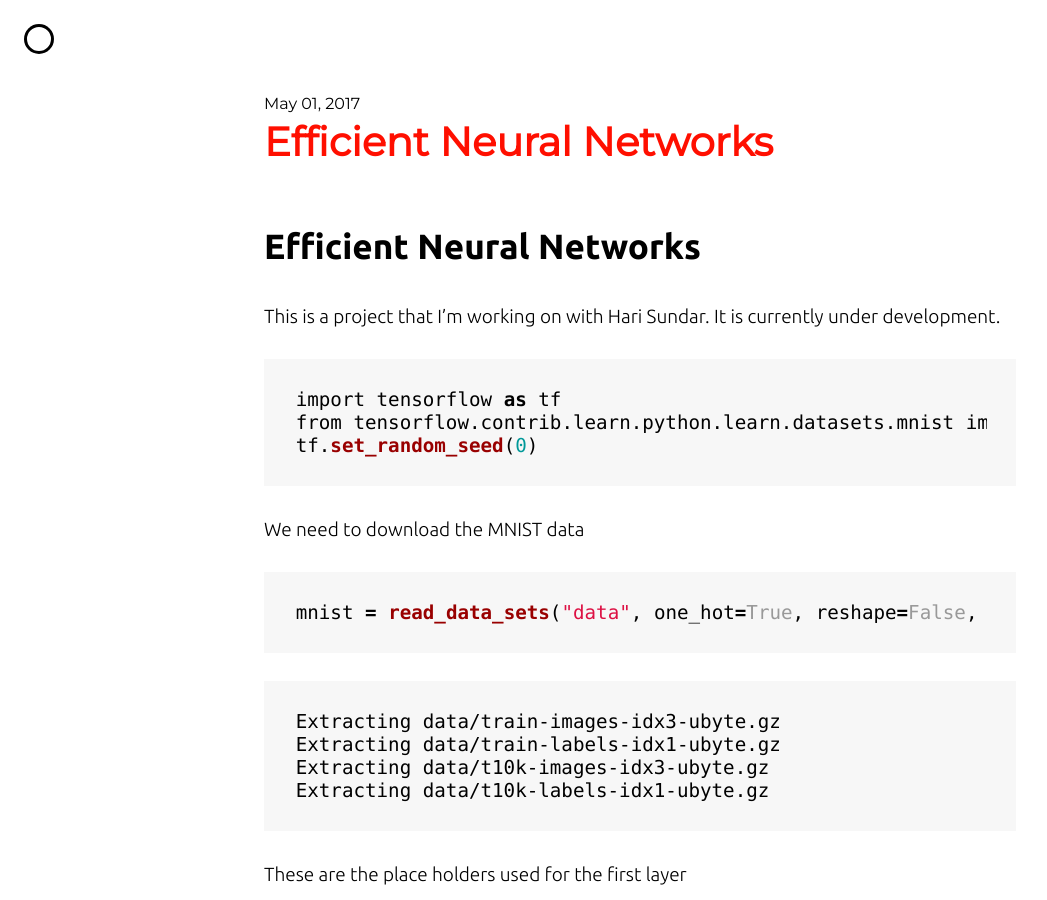
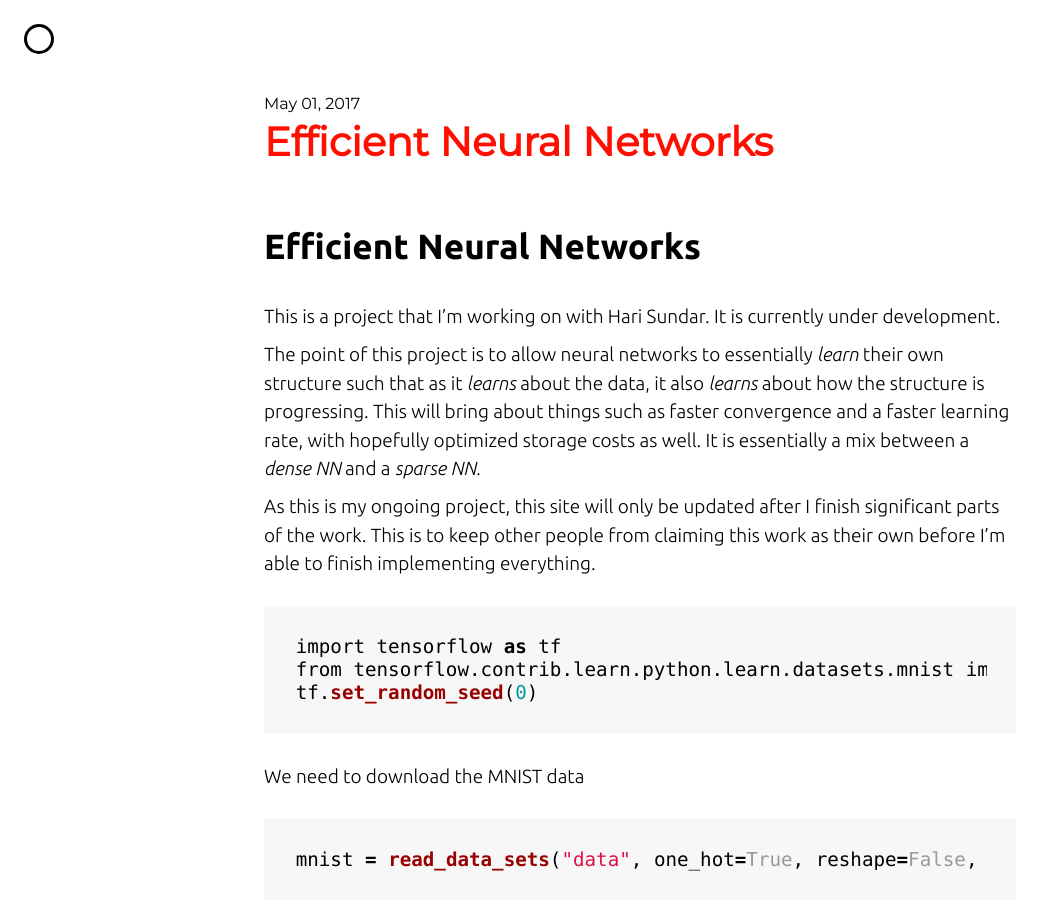
Before and after one commit to cmertin/cmertin.github.io, a Jekyll site: the page built from _posts/2017-05-01-Efficient-Neural-Networks.markdown, in a window 1280 px wide and 900 px high. Shown: the whole window, without its empty margins (0-1047 px from the left). Built offline with Jekyll 4.4.1, drawn with Linux system fonts in a browser that asks for light colours; nearby versions of some CDN libraries; comment, search, counter and statistics services are not loaded.

Commit message:
Added Description

````diff
--- a/_posts/2017-05-01-Efficient-Neural-Networks.markdown
+++ b/_posts/2017-05-01-Efficient-Neural-Networks.markdown
@@ -2,6 +2,10 @@
 # Efficient Neural Networks
 
 This is a project that I'm working on with Hari Sundar. It is currently under development.
+
+The point of this project is to allow neural networks to essentially *learn* their own structure such that as it *learns* about the data, it also *learns* about how the structure is progressing. This will bring about things such as faster convergence and a faster learning rate, with hopefully optimized storage costs as well. It is essentially a mix between a *dense NN* and a *sparse NN.*
+
+As this is my ongoing project, this site will only be updated after I finish significant parts of the work. This is to keep other people from claiming this work as their own before I'm able to finish implementing everything.
 
 
 ```python
````
